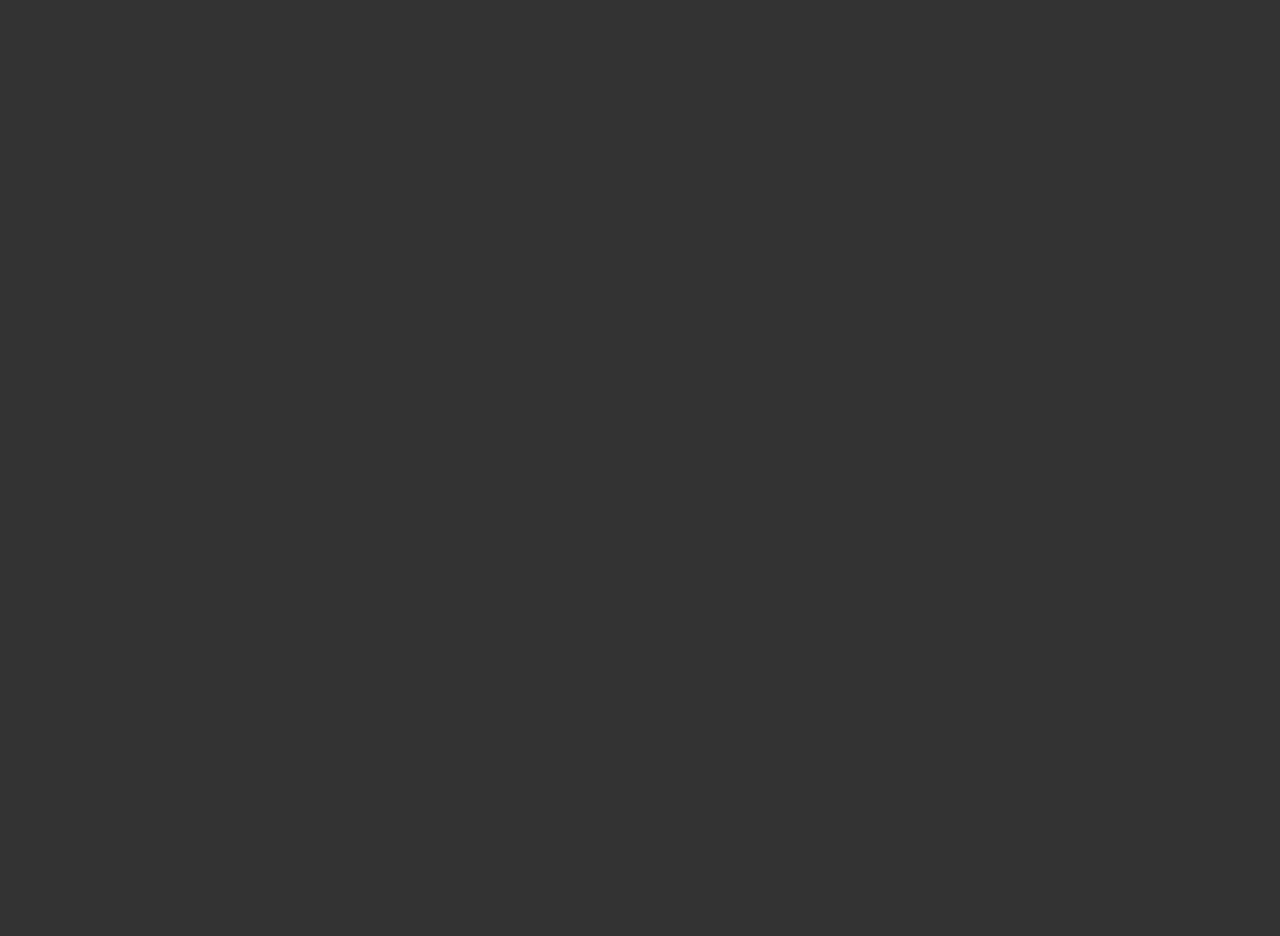
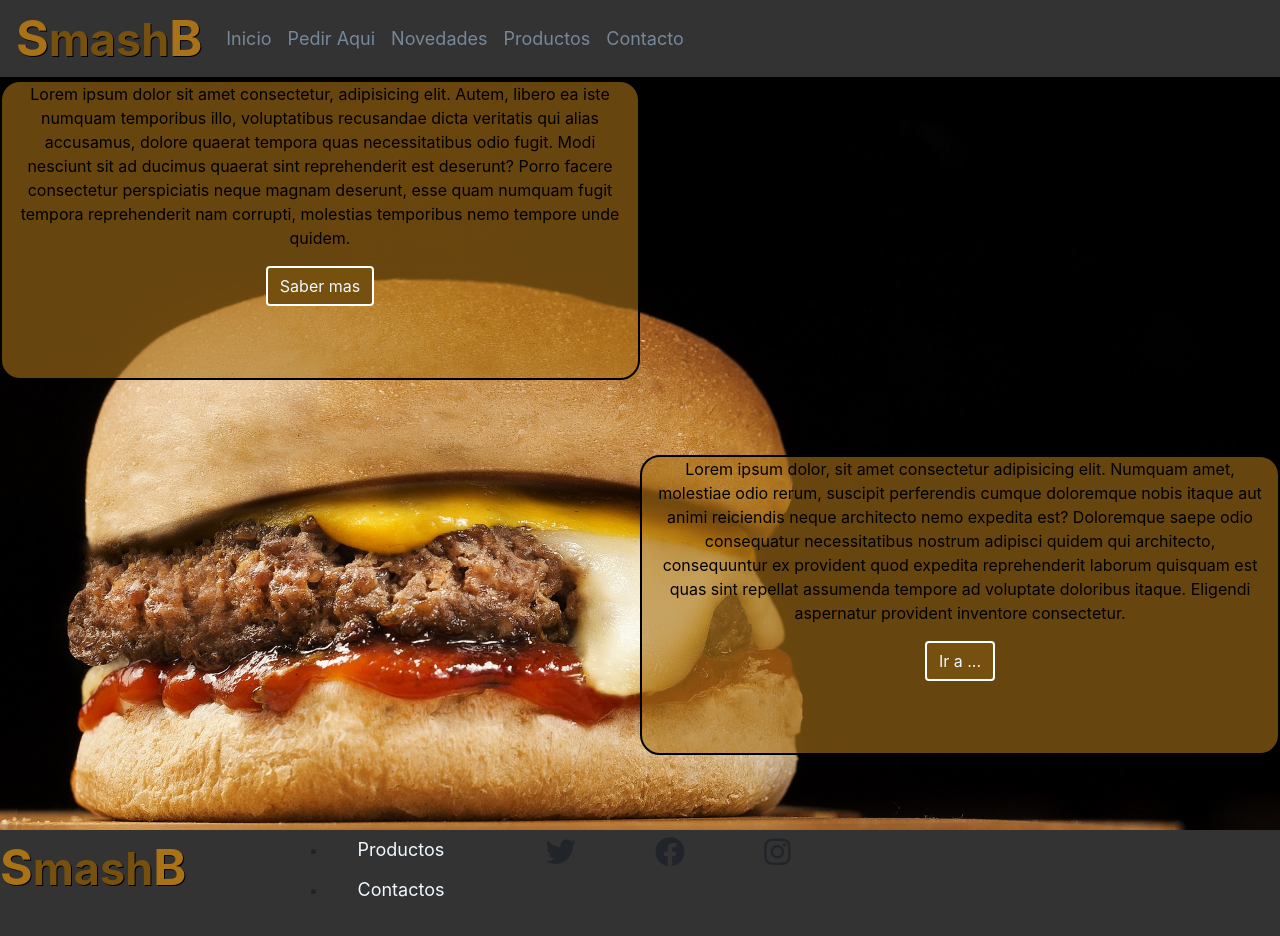
Before and after one commit to n4hue1/Proyecto-Coder-de-0, a plain HTML site: page pages/novedades.html in a window 1280 px wide. Before the commit the page ends 800 px from the top, so only its background shows below. Drawn offline with nearby package versions, Linux system fonts and the light colour scheme; grey boxes are pictures that could not be loaded.

Commit message:
novedades terminado en general

```diff
--- a/estilos.css
+++ b/estilos.css
@@ -211,6 +211,7 @@ body{
     padding-top: 40px;
     background-color: #333 !important;
     margin-right: 0;
+
 }
 
 .botonPedirAqui{
@@ -231,3 +232,34 @@ body{
     border: black solid 3px;
     margin: 10px;
 }
+/* fin pedir aqui */
+/* inicio novedades */
+
+.fondoNovedades{
+    background-image: url(./imgs/burger-8-2707320_1920.jpg);
+    opacity: 5;
+    background-position: center;
+    background-size: cover;
+    height: 750px;
+    margin: 0;
+    padding: 0;
+
+}
+
+.contNovedades1{
+    color: black;
+    height: 300px;
+    width: 400px;
+    text-shadow: 0,5px 0,5px black;
+    background-color:rgba(170, 114, 23, 0.608);
+    border-radius: 20px;
+    border: black solid 2px;
+    text-align: center;
+}
+
+.btn{
+    color: aliceblue;
+    background-color:rgb(117, 80, 15);
+    border: white solid 2px;
+    text-align: center;
+}
--- a/pages/novedades.html
+++ b/pages/novedades.html
@@ -1,24 +1,106 @@
 <!DOCTYPE html>
 <html lang="es">
+
 <head>
     <meta charset="UTF-8">
     <meta http-equiv="X-UA-Compatible" content="IE=edge">
     <meta name="viewport" content="width=device-width, initial-scale=1.0">
     <link rel="shortcut icon" href="../imgs/hamburger-576419.svg" type="image/x-icon">
-    <script src="https://cdn.jsdelivr.net/npm/jquery@3.5.1/dist/jquery.slim.min.js" integrity="sha384-DfXdz2htPH0lsSSs5nCTpuj/zy4C+OGpamoFVy38MVBnE+IbbVYUew+OrCXaRkfj" crossorigin="anonymous"></script>
-<script src="https://cdn.jsdelivr.net/npm/bootstrap@4.6.2/dist/js/bootstrap.bundle.min.js" integrity="sha384-Fy6S3B9q64WdZWQUiU+q4/2Lc9npb8tCaSX9FK7E8HnRr0Jz8D6OP9dO5Vg3Q9ct" crossorigin="anonymous"></script>
+    <script src="https://cdn.jsdelivr.net/npm/jquery@3.5.1/dist/jquery.slim.min.js"
+        integrity="sha384-DfXdz2htPH0lsSSs5nCTpuj/zy4C+OGpamoFVy38MVBnE+IbbVYUew+OrCXaRkfj" crossorigin="anonymous">
+    </script>
+    <link rel="stylesheet" href="https://cdn.jsdelivr.net/npm/bootstrap@4.6.2/dist/css/bootstrap.min.css"
+        integrity="sha384-xOolHFLEh07PJGoPkLv1IbcEPTNtaed2xpHsD9ESMhqIYd0nLMwNLD69Npy4HI+N" crossorigin="anonymous">
     <link rel="stylesheet" href="../estilos.css">
-    <link rel="stylesheet" href="https://cdnjs.cloudflare.com/ajax/libs/font-awesome/6.4.0/css/all.min.css" integrity="sha512-iecdLmaskl7CVkqkXNQ/ZH/XLlvWZOJyj7Yy7tcenmpD1ypASozpmT/E0iPtmFIB46ZmdtAc9eNBvH0H/ZpiBw==" crossorigin="anonymous" referrerpolicy="no-referrer" />
+    <link rel="stylesheet" href="https://cdnjs.cloudflare.com/ajax/libs/font-awesome/6.4.0/css/all.min.css"
+        integrity="sha512-iecdLmaskl7CVkqkXNQ/ZH/XLlvWZOJyj7Yy7tcenmpD1ypASozpmT/E0iPtmFIB46ZmdtAc9eNBvH0H/ZpiBw=="
+        crossorigin="anonymous" referrerpolicy="no-referrer" />
     <title>SmashB</title>
 </head>
+
 <body>
+    <!-- comienza header -->
+    <nav class="navbar navbar-expand-md  navbar-dark fluid-conteiner">
+        <!-- Brand -->
+        <a class="navbar-brand" href="#"><strong><span>S</span>mash<span>B</span></strong></a>
+
+        <!-- Toggler/collapsibe Button -->
+        <button class="navbar-toggler" type="button" data-toggle="collapse" data-target="#collapsibleNavbar">
+            <span class="navbar-toggler-icon"></span>
+        </button>
+
+        <!-- Navbar links -->
+        <div class="collapse navbar-collapse" id="collapsibleNavbar">
+            <ul class="navbar-nav">
+                <li class="nav-item">
+                    <a class="nav-link" href="../index.html">Inicio</a>
+                </li>
+                <li class="nav-item">
+                    <a class="nav-link" href="./pediraqui.html">Pedir Aqui</a>
+                </li>
+                <li class="nav-item">
+                    <a class="nav-link" href="./novedades.html">Novedades</a>
+                </li>
+                <li class="nav-item">
+                    <a class="nav-link" href="./productos.html">Productos</a>
+                </li>
+
+                <li class="nav-item">
+                    <a class="nav-link" href="./contactos.html">Contacto</a>
+                </li>
+            </ul>
+        </div>
+    </nav>
+    <!-- fin header -->
+    <!-- inicia novedades main -->
+    <div class="fondoNovedades conteiner-fluid row">
+        <div class="contNovedades1 col-xs-12 col-sm-12 col-md-6">
+            <p>Lorem ipsum dolor sit amet consectetur, adipisicing elit. Autem, libero ea iste numquam temporibus illo, voluptatibus recusandae dicta veritatis qui alias accusamus, dolore quaerat tempora quas necessitatibus odio fugit. Modi nesciunt sit ad ducimus quaerat sint reprehenderit est deserunt? Porro facere consectetur perspiciatis neque magnam deserunt, esse quam numquam fugit tempora reprehenderit nam corrupti, molestias temporibus nemo tempore unde quidem.</p>
+            <button type="button" class="btn btn-default">Saber mas</button>
+        </div>
+        <div class="vacio col-xs-0 col-sm-0 col-md-6"></div>
+        <div class="vacio col-xs-0 col-sm-0 col-md-6"></div>
+        <div class="contNovedades1 col-xs-12 col-sm-12 col-md-6">
+            <p>Lorem ipsum dolor, sit amet consectetur adipisicing elit. Numquam amet, molestiae odio rerum, suscipit perferendis cumque doloremque nobis itaque aut animi reiciendis neque architecto nemo expedita est? Doloremque saepe odio consequatur necessitatibus nostrum adipisci quidem qui architecto, consequuntur ex provident quod expedita reprehenderit laborum quisquam est quas sint repellat assumenda tempore ad voluptate doloribus itaque. Eligendi aspernatur provident inventore consectetur.</p>
+            <button type="button" class="btn btn-default">Ir a ...</button>
+        </div>
+    </div>
+
+    <!-- fin main -->
+    <!-- comienza footer -->
+    <footer class="footer conteiner-fluid row">
+        <a class="logofooter col-md-3 col-sm-12 col-xs-12"
+            href="#"><strong><span>S</span>mash<span>B</span></strong></a>
+        <ul class="col-md-2 col-sm-12">
+            <li><a href="./productos.html">Productos</a></li>
+            <li><a href="./contactos.html">Contactos</a></li>
+        </ul>
+
+        <div class="redes col-md-1 col-sm-2 col-xs-2"><a href=""></a><i class="fa-brands fa-twitter"></i></div>
+        <div class="redes col-md-1 col-sm-2 col-xs-2"><a href="#"></a><i class="fa-brands fa-facebook"></i></div>
+        <div class="redes col-md-1 col-sm-2 col-xs-2"><a href=""></a><i class="fa-brands fa-instagram"></i></div>
+        <div class="footerMap col-md-3 col-sm-6 col-xs-6"><iframe
+                src="https://www.google.com/maps/embed?pb=!1m14!1m8!1m3!1d939.0833584577973!2d-56.62103316971998!3d-34.637184830330135!3m2!1i1024!2i768!4f13.1!3m3!1m2!1s0x95a19444c4aad58b%3A0xf18a8da122ac39f6!2sRedpagos%20Libertad!5e0!3m2!1ses-419!2suy!4v1682017535731!5m2!1ses-419!2suy"
+                width="600" height="450" style="border:0;" allowfullscreen="" loading="lazy"
+                referrerpolicy="no-referrer-when-downgrade"></iframe></div>
+
+
+    </footer>
 
 
 
 
-    <script src="https://cdn.jsdelivr.net/npm/jquery@3.5.1/dist/jquery.slim.min.js" integrity="sha384-DfXdz2htPH0lsSSs5nCTpuj/zy4C+OGpamoFVy38MVBnE+IbbVYUew+OrCXaRkfj" crossorigin="anonymous"></script>
-<script src="https://cdn.jsdelivr.net/npm/popper.js@1.16.1/dist/umd/popper.min.js" integrity="sha384-9/reFTGAW83EW2RDu2S0VKaIzap3H66lZH81PoYlFhbGU+6BZp6G7niu735Sk7lN" crossorigin="anonymous"></script>
-<script src="https://cdn.jsdelivr.net/npm/bootstrap@4.6.2/dist/js/bootstrap.min.js" integrity="sha384-+sLIOodYLS7CIrQpBjl+C7nPvqq+FbNUBDunl/OZv93DB7Ln/533i8e/mZXLi/P+" crossorigin="anonymous"></script>
+
+    <script src="https://cdn.jsdelivr.net/npm/jquery@3.5.1/dist/jquery.slim.min.js"
+        integrity="sha384-DfXdz2htPH0lsSSs5nCTpuj/zy4C+OGpamoFVy38MVBnE+IbbVYUew+OrCXaRkfj" crossorigin="anonymous">
+    </script>
+    <script src="https://cdn.jsdelivr.net/npm/popper.js@1.16.1/dist/umd/popper.min.js"
+        integrity="sha384-9/reFTGAW83EW2RDu2S0VKaIzap3H66lZH81PoYlFhbGU+6BZp6G7niu735Sk7lN" crossorigin="anonymous">
+    </script>
+    <script src="https://cdn.jsdelivr.net/npm/bootstrap@4.6.2/dist/js/bootstrap.min.js"
+        integrity="sha384-+sLIOodYLS7CIrQpBjl+C7nPvqq+FbNUBDunl/OZv93DB7Ln/533i8e/mZXLi/P+" crossorigin="anonymous">
+    </script>
 
 </body>
+
 </html>
```
Also changed, not shown: pages/contactos.html (+2 -1 lines), pages/productos.html (+2 -1 lines).
